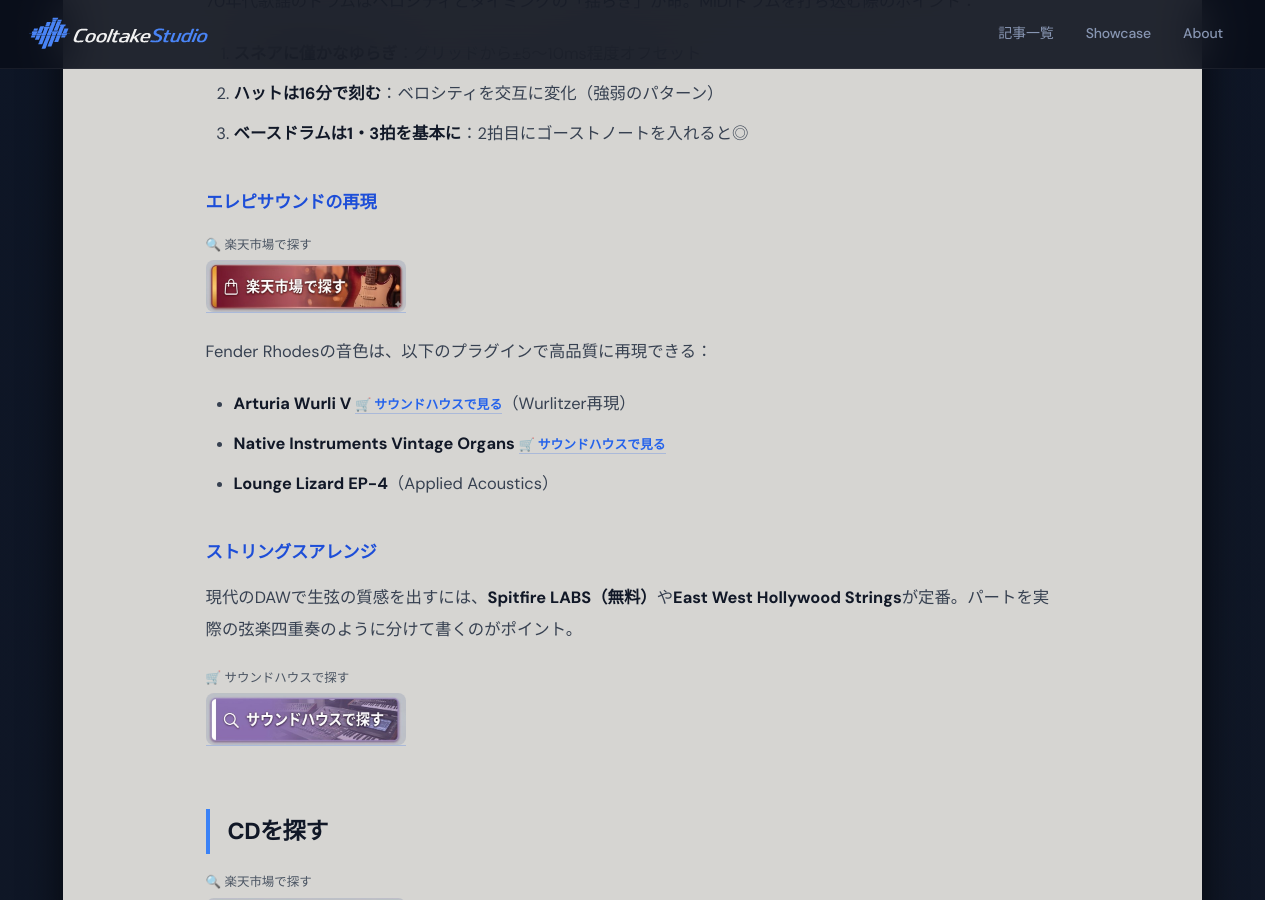
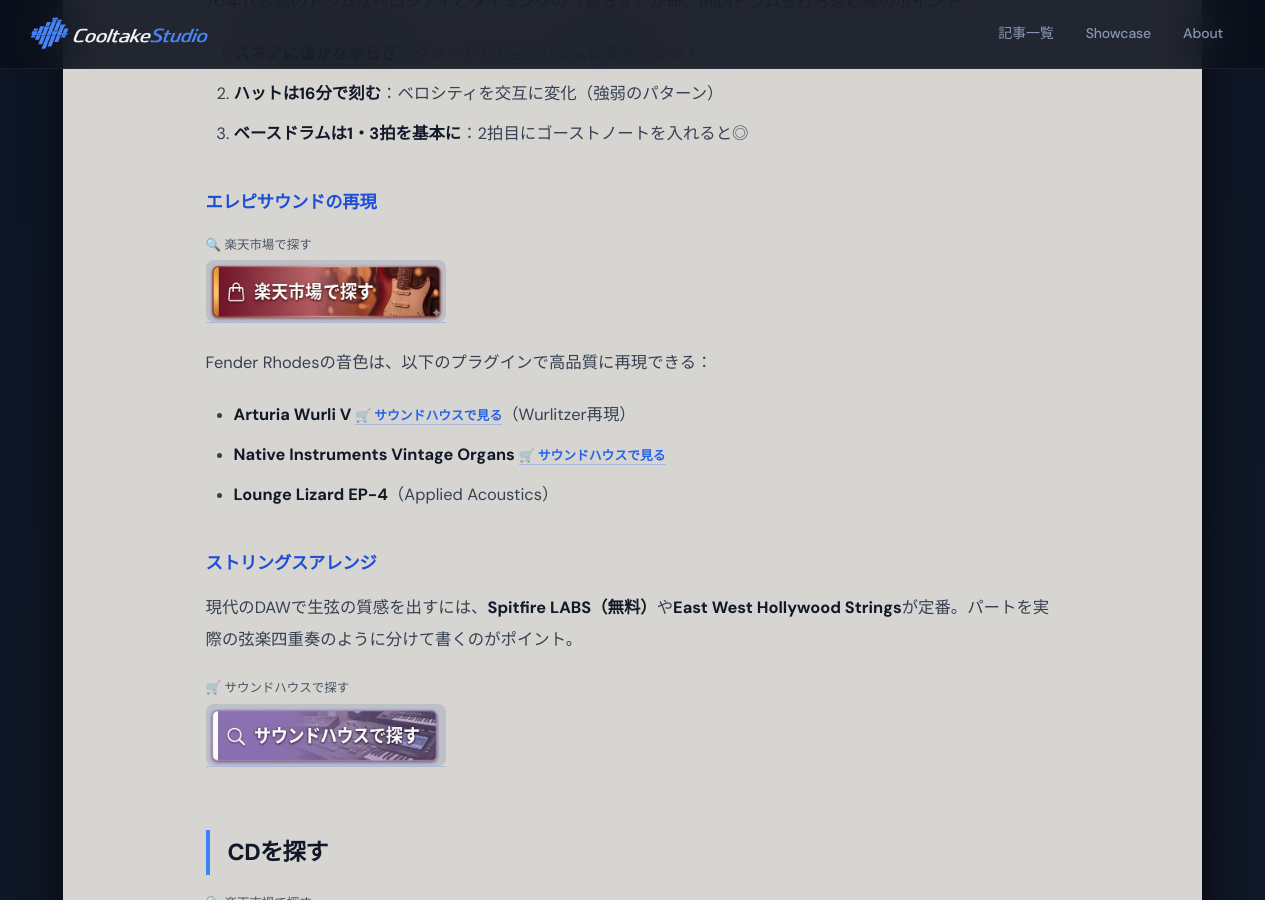
Before and after one commit to cooltake/cooltake-staging, a Jekyll site: the page built from _posts/2026-05-30-japan-music-03-idol-candies-era.md, in a window 1280 px wide and 900 px high, scrolled down 3873 px. Built offline with Jekyll 4.4.1, drawn with Linux system fonts in a browser that asks for light colours; some web fonts are replaced.

```diff
--- a/_posts/2026-05-30-japan-music-03-idol-candies-era.md
+++ b/_posts/2026-05-30-japan-music-03-idol-candies-era.md
@@ -106,7 +106,7 @@
 ### エレピサウンドの再現
 
 <div style="margin:.8rem 0;"><span style="display:block;font-size:.78rem;color:#4b5563;margin-bottom:3px;margin-top:6px;">🔍 楽天市場で探す</span>
-<a href="https://hb.afl.rakuten.co.jp/ichiba/0b15ddc7.28c5c9ed.0b15ddc8.5d23dd4d/?pc=https%3A%2F%2Fsearch.rakuten.co.jp%2Fsearch%2Fmall%2FMIDI%E3%82%AD%E3%83%BC%E3%83%9C%E3%83%BC%E3%83%89%2F" rel="nofollow" referrerpolicy="no-referrer-when-downgrade" style="display:inline-block;text-decoration:none;"><img src="/assets/images/btn-rakuten.jpg" alt="楽天市場で探す" width="200" style="height:auto;border-radius:8px;display:block;"></a></div>
+<a href="https://hb.afl.rakuten.co.jp/ichiba/0b15ddc7.28c5c9ed.0b15ddc8.5d23dd4d/?pc=https%3A%2F%2Fsearch.rakuten.co.jp%2Fsearch%2Fmall%2FMIDI%E3%82%AD%E3%83%BC%E3%83%9C%E3%83%BC%E3%83%89%2F" rel="nofollow" referrerpolicy="no-referrer-when-downgrade" style="display:inline-block;text-decoration:none;"><img src="/assets/images/btn-rakuten.jpg" alt="楽天市場で探す" width="240" style="height:auto;border-radius:8px;display:block;"></a></div>
 
 Fender Rhodesの音色は、以下のプラグインで高品質に再現できる：
 - **Arturia Wurli V**<a href="https://h.accesstrade.net/sp/cc?rk=01001xqc00os63&url=https%3A%2F%2Fwww.soundhouse.co.jp%2Fproducts%2Fdetail%2Fitem%2F286994%2F" rel="nofollow" referrerpolicy="no-referrer-when-downgrade" style="font-size:.8rem;color:#1e3a5f;font-weight:600;margin-left:.3em;">🛒 サウンドハウスで見る</a>（Wurlitzer再現）
@@ -118,18 +118,18 @@
 現代のDAWで生弦の質感を出すには、**Spitfire LABS（無料）**や**East West Hollywood Strings**が定番。パートを実際の弦楽四重奏のように分けて書くのがポイント。
 
 <div style="margin:.8rem 0;"><span style="display:block;font-size:.78rem;color:#4b5563;margin-bottom:3px;margin-top:6px;">🛒 サウンドハウスで探す</span>
-<a href="https://h.accesstrade.net/sp/cc?rk=01001xqc00os63&url=https%3A%2F%2Fwww.soundhouse.co.jp%2Fsearch%2Findex%3Fs_category_cd%3D310" rel="nofollow" referrerpolicy="no-referrer-when-downgrade" style="display:inline-block;text-decoration:none;"><img src="/assets/images/btn-soundhouse.jpg" alt="サウンドハウスで探す" width="200" style="height:auto;border-radius:8px;display:block;"></a></div>
+<a href="https://h.accesstrade.net/sp/cc?rk=01001xqc00os63&url=https%3A%2F%2Fwww.soundhouse.co.jp%2Fsearch%2Findex%3Fs_category_cd%3D310" rel="nofollow" referrerpolicy="no-referrer-when-downgrade" style="display:inline-block;text-decoration:none;"><img src="/assets/images/btn-soundhouse.jpg" alt="サウンドハウスで探す" width="240" style="height:auto;border-radius:8px;display:block;"></a></div>
 
 
 ## CDを探す
 
 <div style="margin:.8rem 0;"><span style="display:block;font-size:.78rem;color:#4b5563;margin-bottom:3px;margin-top:6px;">🔍 楽天市場で探す</span>
-<a href="https://hb.afl.rakuten.co.jp/ichiba/0b15ddc7.28c5c9ed.0b15ddc8.5d23dd4d/?pc=https%3A%2F%2Fsearch.rakuten.co.jp%2Fsearch%2Fmall%2F%E3%82%AD%E3%83%A3%E3%83%B3%E3%83%87%E3%82%A3%E3%83%BC%E3%82%BA%20%E3%83%94%E3%83%B3%E3%82%AF%E3%83%AC%E3%83%87%E3%82%A3%E3%83%BC%20CD%2F" rel="nofollow" referrerpolicy="no-referrer-when-downgrade" style="display:inline-block;text-decoration:none;"><img src="/assets/images/btn-rakuten.jpg" alt="楽天市場で探す" width="200" style="height:auto;border-radius:8px;display:block;"></a></div>
+<a href="https://hb.afl.rakuten.co.jp/ichiba/0b15ddc7.28c5c9ed.0b15ddc8.5d23dd4d/?pc=https%3A%2F%2Fsearch.rakuten.co.jp%2Fsearch%2Fmall%2F%E3%82%AD%E3%83%A3%E3%83%B3%E3%83%87%E3%82%A3%E3%83%BC%E3%82%BA%20%E3%83%94%E3%83%B3%E3%82%AF%E3%83%AC%E3%83%87%E3%82%A3%E3%83%BC%20CD%2F" rel="nofollow" referrerpolicy="no-referrer-when-downgrade" style="display:inline-block;text-decoration:none;"><img src="/assets/images/btn-rakuten.jpg" alt="楽天市場で探す" width="240" style="height:auto;border-radius:8px;display:block;"></a></div>
 
 ### 関連書籍を探す
 
 <div style="margin:.8rem 0;"><span style="display:block;font-size:.78rem;color:#4b5563;margin-bottom:3px;margin-top:6px;">🔍 楽天市場で探す</span>
-<a href="https://hb.afl.rakuten.co.jp/ichiba/0b15ddc7.28c5c9ed.0b15ddc8.5d23dd4d/?pc=https%3A%2F%2Fsearch.rakuten.co.jp%2Fsearch%2Fmall%2F%E6%AD%8C%E8%AC%A1%E6%9B%B2%20%E9%9F%B3%E6%A5%BD%E5%88%B6%E4%BD%9C%20%E6%9C%AC%2F" rel="nofollow" referrerpolicy="no-referrer-when-downgrade" style="display:inline-block;text-decoration:none;"><img src="/assets/images/btn-rakuten.jpg" alt="楽天市場で探す" width="200" style="height:auto;border-radius:8px;display:block;"></a></div>
+<a href="https://hb.afl.rakuten.co.jp/ichiba/0b15ddc7.28c5c9ed.0b15ddc8.5d23dd4d/?pc=https%3A%2F%2Fsearch.rakuten.co.jp%2Fsearch%2Fmall%2F%E6%AD%8C%E8%AC%A1%E6%9B%B2%20%E9%9F%B3%E6%A5%BD%E5%88%B6%E4%BD%9C%20%E6%9C%AC%2F" rel="nofollow" referrerpolicy="no-referrer-when-downgrade" style="display:inline-block;text-decoration:none;"><img src="/assets/images/btn-rakuten.jpg" alt="楽天市場で探す" width="240" style="height:auto;border-radius:8px;display:block;"></a></div>
 
 ## 歌謡曲が教えてくれること
 
```
